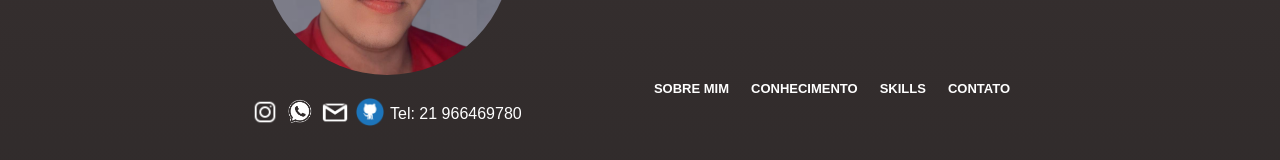
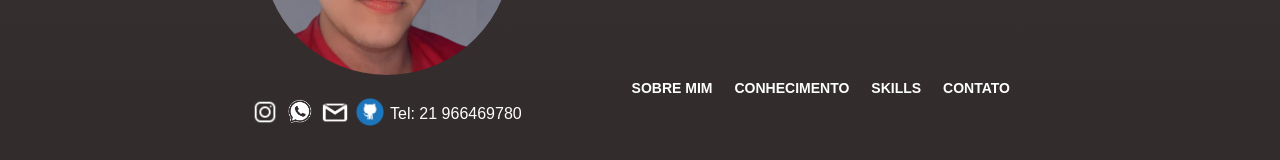
Before and after one commit to doouglasroodrigues/portfolio, a plain HTML site: page portfolio-portugues/index.html in a window 1280 px wide. Shown: the part 273-433 px from the top of the page. Drawn offline with Linux system fonts and the light colour scheme; a web font is replaced by a local one.

Commit message:
atualização-section-list

```diff
--- a/portfolio-portugues/style/header.css
+++ b/portfolio-portugues/style/header.css
@@ -60,7 +60,7 @@ section.list {
         color: white;
         text-decoration: none;
         padding: 10px;
-        font-size: 13px;
+        font-size: 14px;
 
     }
 
--- a/portfolio-portugues/style/mobile-first.css
+++ b/portfolio-portugues/style/mobile-first.css
@@ -31,13 +31,13 @@ section.profile-photo-section{
 
 section.list {
     li {
-        padding-block: 20px;
+        padding-block: 15px;
 
+        a {
+        font-size: 12px;
+        }
  }
 
-    a {
-        font-size:px;
- }
 }
 
 section.list {
```
